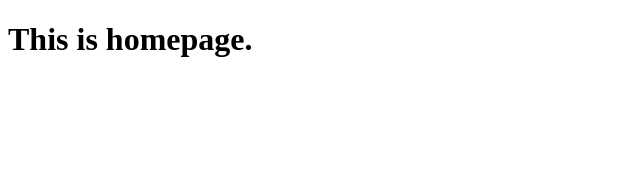
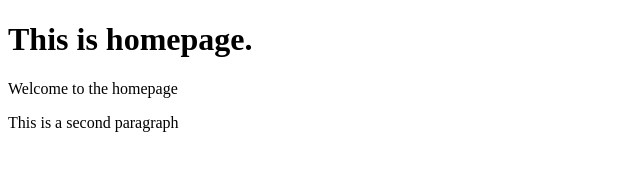
Before and after one commit to daniel38530324/project001, a plain HTML site: page index.html in a window 1280 px wide. Shown: the whole page, without its empty margins (0-640 px from the left). Drawn offline with Linux system fonts and the light colour scheme.

Commit message:
some new codes

```diff
--- a/index.html
+++ b/index.html
@@ -8,5 +8,7 @@
 </head>
 <body>
     <h1>This is homepage.</h1>
+    <p>Welcome to the homepage</p>
+    <p>This is a second paragraph</p>
 </body>
 </html>
```
Also changed, not shown: 1 other file.
